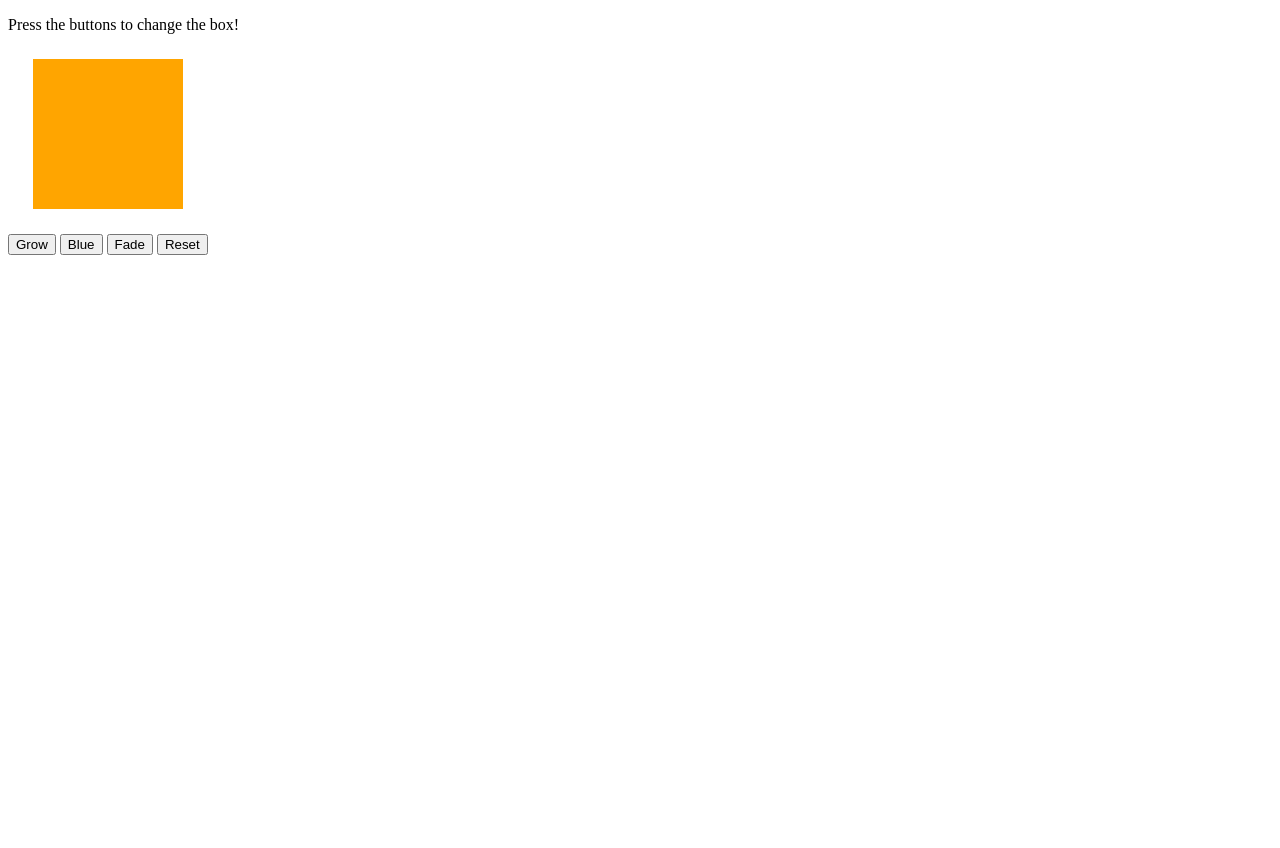
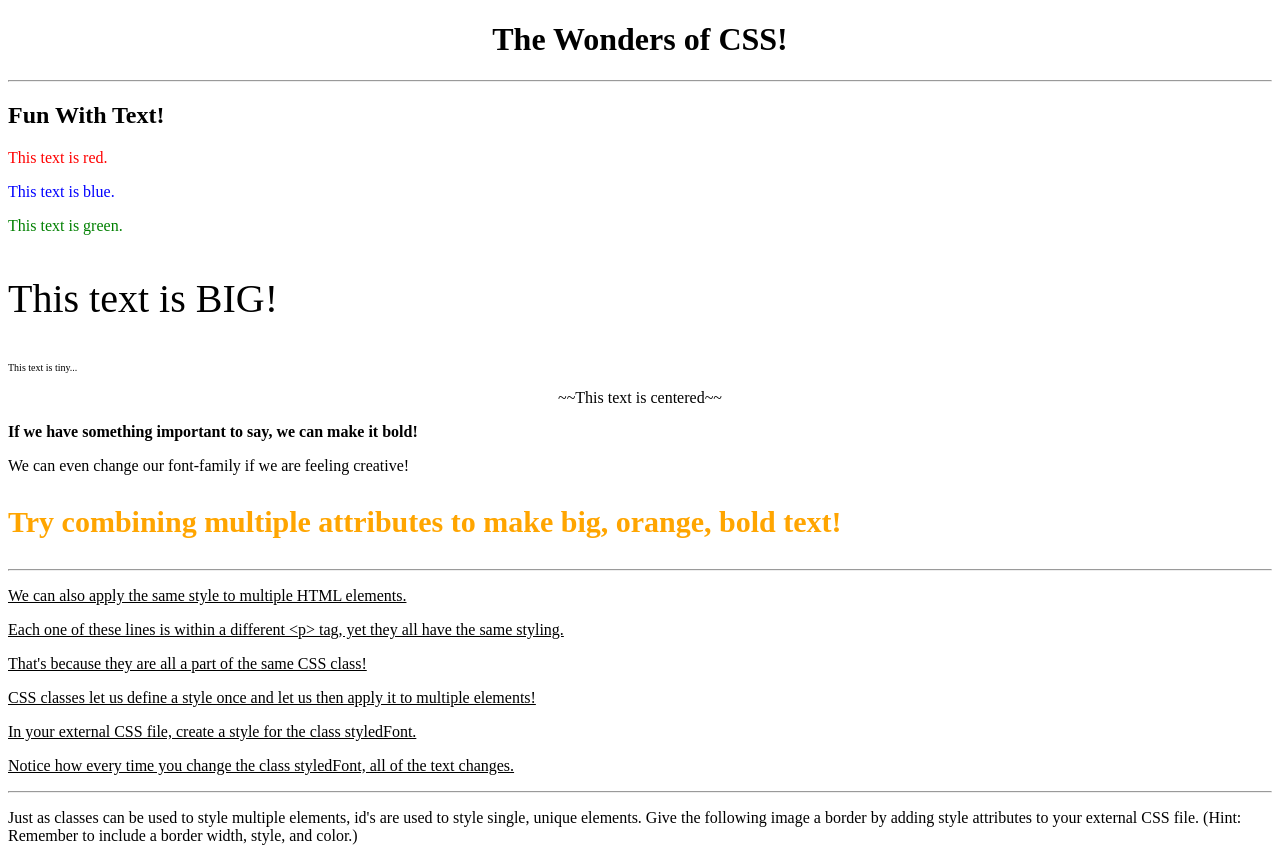
Before and after one commit to alxgalvan/utsa-bootcamp, a plain HTML site: page index.html in a window 1280 px wide. Shown: the top 848 px of the page. Before the commit the page ends 800 px from the top, so only its background shows below. Drawn offline with Linux system fonts and the light colour scheme.

Commit message:
Add files via upload

```diff
--- a/index.html
+++ b/index.html
@@ -1,21 +1,58 @@
 <!DOCTYPE html>
 <html>
 <head>
-    <title>Jiggle Into JavaScript</title>
-    <!-- <script type="text/javascript" src="https://cdnjs.cloudflare.com/ajax/libs/jquery/3.1.0/jquery.min.js"></script> -->
+    <title>CSS Practice</title>
+    <link href="style.css" rel="stylesheet">
+
 </head>
 <body>
 
-    <p>Press the buttons to change the box!</p>
+    <!-- Center -->
+    <h1 id="headcenter">The Wonders of CSS!</h1>
 
-    <div id="box" style="height:150px; width:150px; background-color:orange; margin:25px"></div>
+    <hr>
 
-    <button id="button1">Grow</button>
-    <button id="button2">Blue</button>
-    <button id="button3">Fade</button>
-    <button id="button4">Reset</button>
+    <h2>Fun With Text!</h2>
 
-    <script type= "text/javascript" src="javascript.js">
-    </script>
+    <!-- Change text color -->
+    <p id="first">This text is red.</p>
+    <p id="second">This text is blue.</p>
+    <p id="third">This text is green.</p>
+
+    <!-- Change font-size -->
+    <p id="big">This text is BIG!</p>
+    <p id="tiny">This text is tiny...</p>
+
+    <!-- Center -->
+    <p class="center">~~This text is centered~~</p>
+
+    <!-- Bold -->
+    <p id="bold">If we have something important to say, we can make it bold!</p>
+
+    <!-- Change font -->
+    <p id="fam">We can even change our font-family if we are feeling creative!</p>
+
+    <!-- Multiple attributes -->
+    <p id="multi">Try combining multiple attributes to make big, orange, bold text!</p>
+
+    <hr>
+
+    <!-- Classes -->
+    <p class="styledFont">We can also apply the same style to multiple HTML elements.</p>
+    <p class="styledFont">Each one of these lines is within a different &ltp&gt tag, yet they all have the same styling.</p>
+    <p class="styledFont">That's because they are all a part of the same CSS class!</p>
+    <p class="styledFont">CSS classes let us define a style once and let us then apply it to multiple elements!</p>
+    <p class="styledFont">In your external CSS file, create a style for the class styledFont.</p>
+    <p class="styledFont">Notice how every time you change the class styledFont, all of the text changes.</p>
+
+    <hr>
+
+    <p>Just as classes can be used to style multiple elements, id's are used to style single, unique elements. Give the following image a border by adding style attributes to your external CSS file. (Hint: Remember to include a border width, style, and color.)</p>
+
+    <!-- Border & id -->
+    <img id="styledImage" alt="Picture of the CSS Icon" src="https://www.viewlike.us/wp-content/uploads/2013/04/css3-markup.jpg">
+
+    <hr>
+
 </body>
 </html>
```
